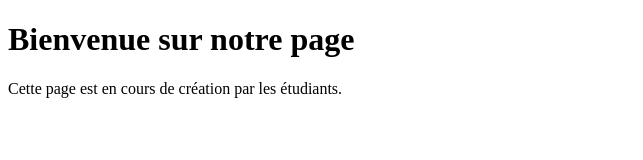
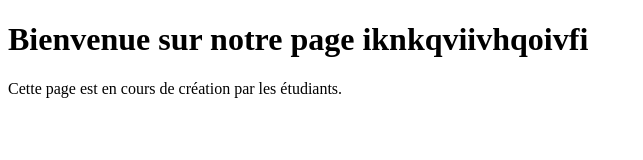
Before and after one commit to hackersio/TP3, a plain HTML site: page index.html in a window 1280 px wide. Shown: the whole page, without its empty margins (0-643 px from the left). Drawn offline with Linux system fonts and the light colour scheme.

Commit message:
modif othmane

```diff
--- a/index.html
+++ b/index.html
@@ -5,7 +5,7 @@
     <title>Projet Étudiants</title>
 </head>
 <body>
-    <h1>Bienvenue sur notre page</h1>
+    <h1>Bienvenue sur notre page iknkqviivhqoivfi</h1>
     <p>Cette page est en cours de création par les étudiants.</p>
 </body>
 </html>
```
